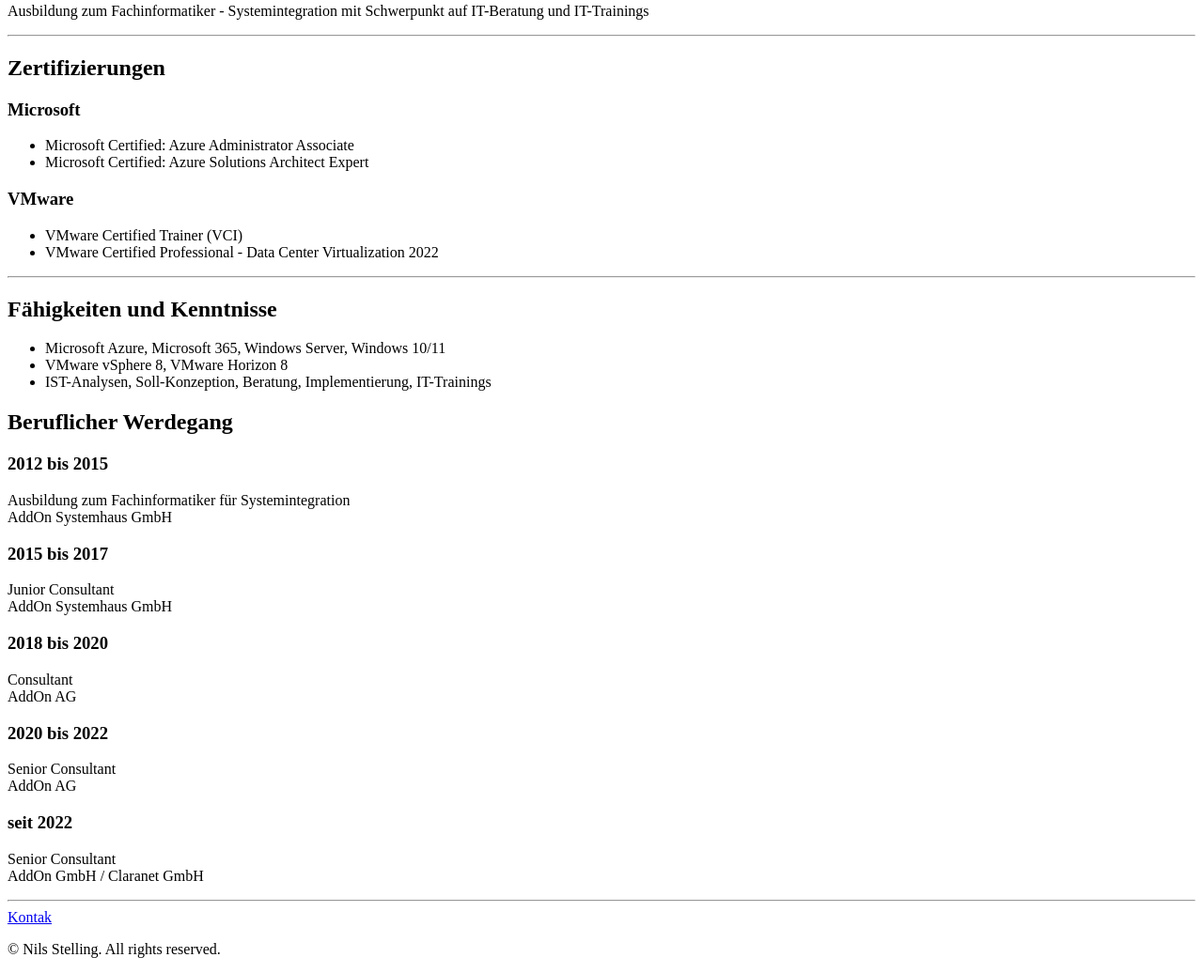
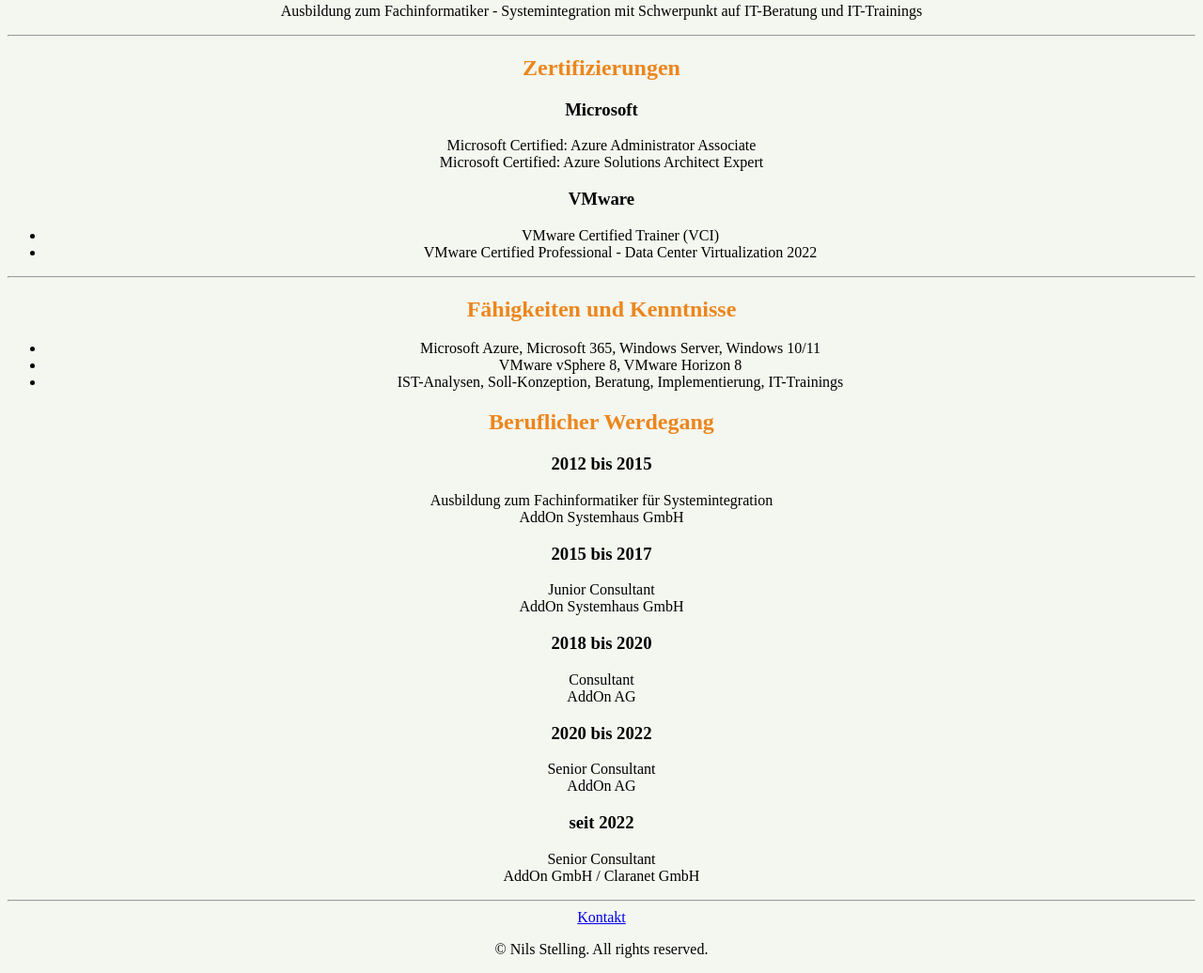
Before and after one commit to nstad/aboutme, a plain HTML site: page index.html in a window 1280 px wide. Shown: the part 348-1384 px from the top of the page at 94% size. Drawn offline with Linux system fonts and the light colour scheme.

Commit message:
Add files via upload

```diff
--- a/index.html
+++ b/index.html
@@ -5,6 +5,7 @@
     <meta http-equiv="X-UA-Compatible" content="IE=edge">
     <meta name="viewport" content="width=device-width, initial-scale=1.0">
     <title>Nils Stelling - Über mich</title>
+    <link rel="stylesheet" href="./style.css">
 </head>
 <body>
 
@@ -16,10 +17,10 @@
      <hr>
         <h2>Zertifizierungen</h2>
             <h3>Microsoft</h3>
-                <ul>
-                    <li>Microsoft Certified: Azure Administrator Associate</li>
-                    <li>Microsoft Certified: Azure Solutions Architect Expert</li>
-                </ul>
+                <p>Microsoft Certified: Azure Administrator Associate <br>
+                    Microsoft Certified: Azure Solutions Architect Expert</p>
+
+
             <h3>VMware</h3>
                 <ul>
                     <li>VMware Certified Trainer (VCI)</li>
@@ -60,7 +61,7 @@
     <hr>
     </body>
     <footer>
-        <a href="./public/contact.html">Kontak</a>
+        <a href="./public/contact.html">Kontakt</a>
         <p>© Nils Stelling. All rights reserved. </p>
     </footer>
 </html>
--- /dev/null
+++ b/style.css
@@ -0,0 +1,5 @@
+* {text-align: center;}
+
+h2 {color: #ec861c;}
+
+html {background-color:#F4F6F0 ;}
```
